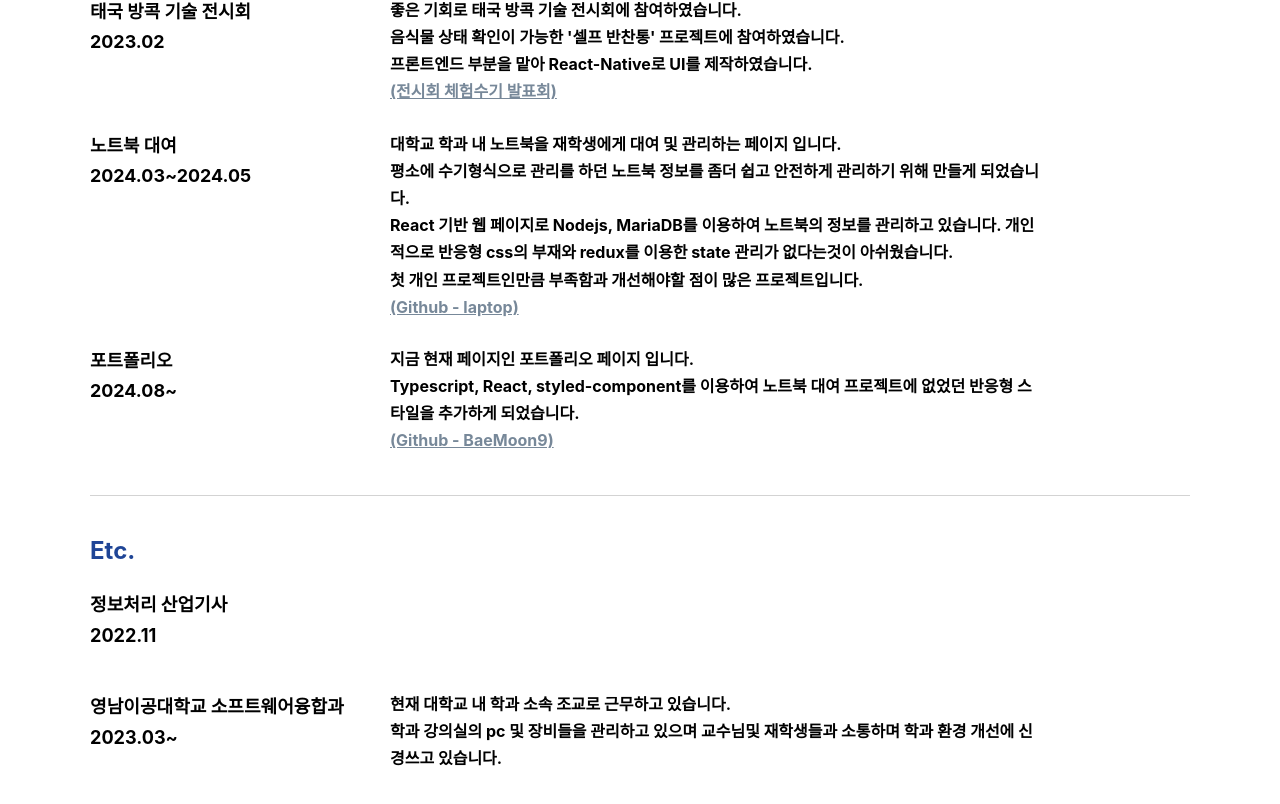
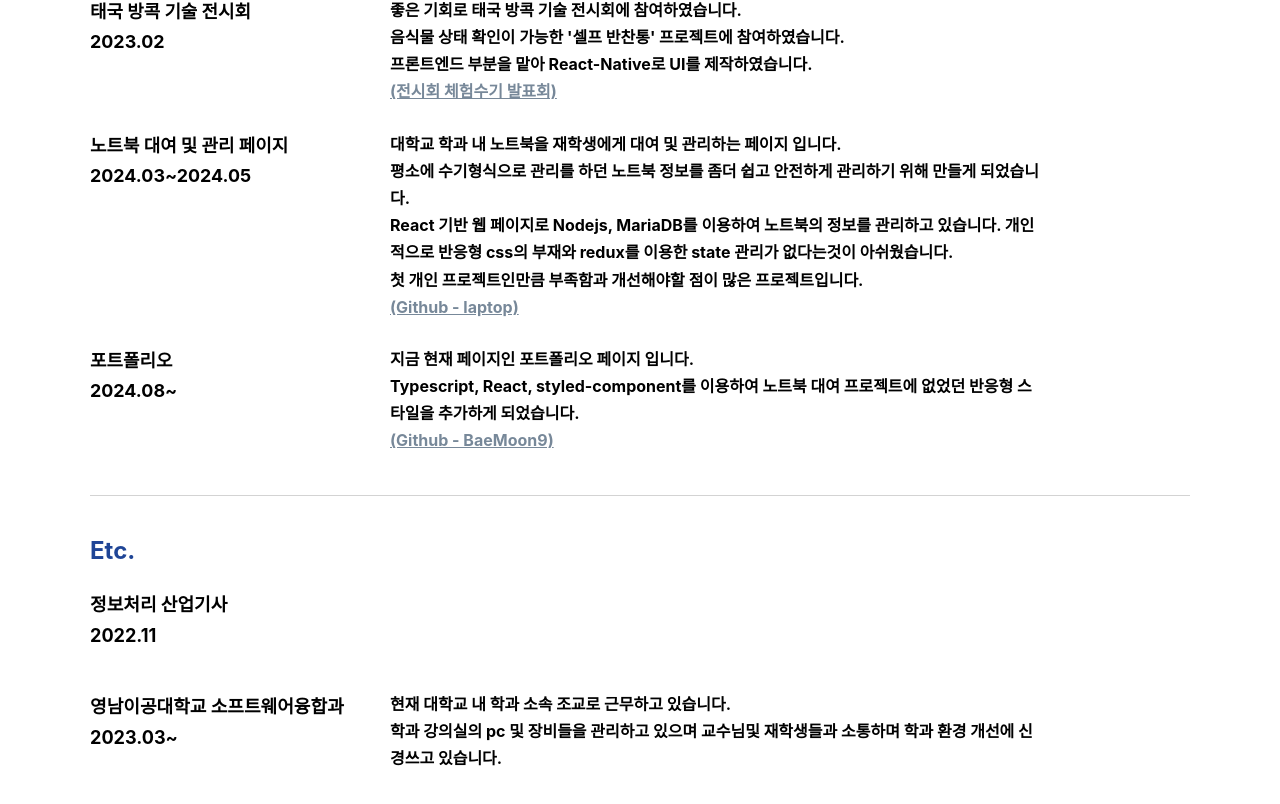
Before and after one commit to BaeMoon9/BaeMoon9, a React (Create React App) app in the folder mypage/: page / in a window 1280 px wide. Shown: the part 794-1598 px from the top of the page. Built offline with nearby package versions, Linux system fonts and the light colour scheme.

Commit message:
update_experience.tsx

```diff
--- a/mypage/src/pages/experience.tsx
+++ b/mypage/src/pages/experience.tsx
@@ -39,7 +39,7 @@ function Experience() {
 			),
 		},
 		{
-			name: "노트북 대여",
+			name: "노트북 대여 및 관리 페이지",
 			date: "2024.03~2024.05",
 			text: (
 				<>
```
